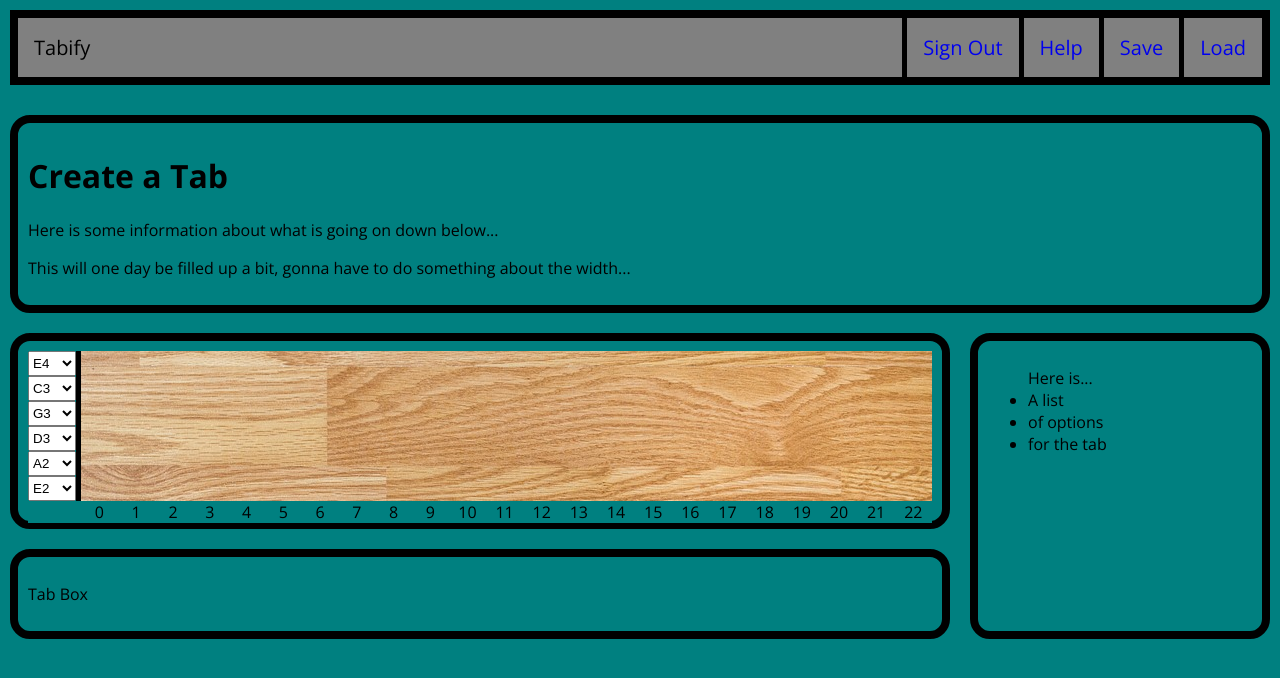
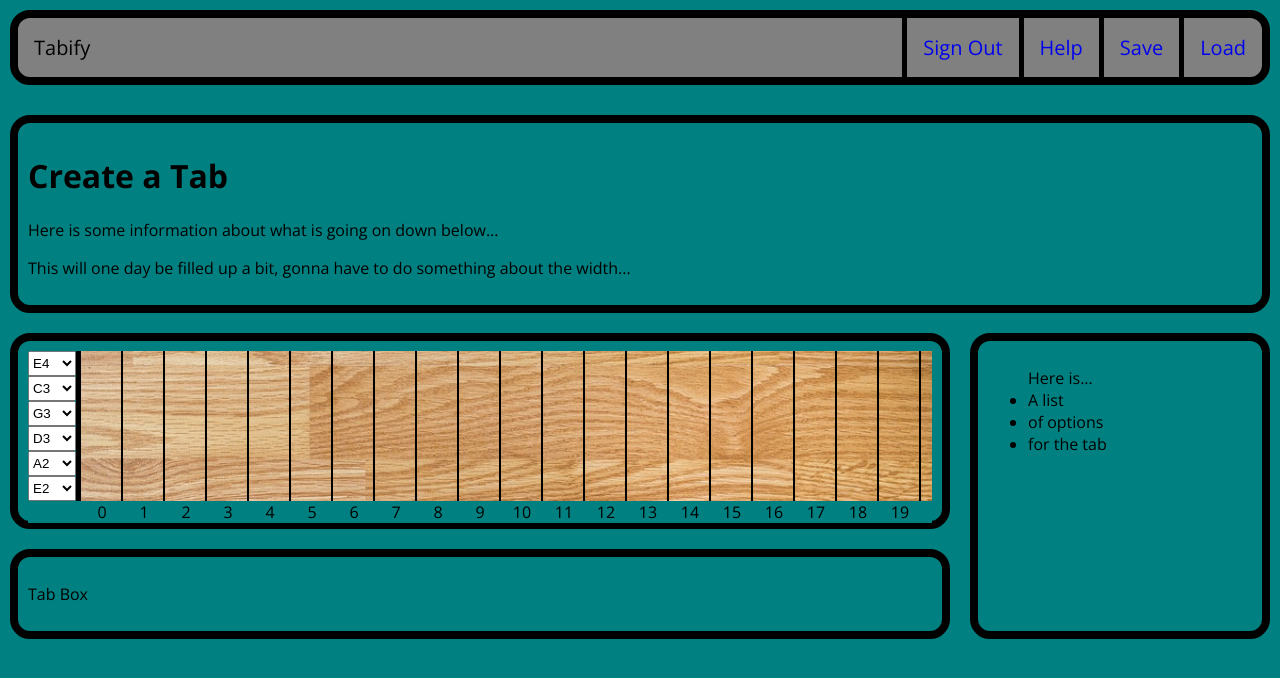
Before and after one commit to hashimh/TablatureApp, a website: page webpages/main.html in a window 1280 px wide. Drawn offline with nearby package versions, Linux system fonts and the light colour scheme.

Commit message:
updated main.html and main.css
more minor updates to main.hmtl

```diff
--- a/webpages/css/main.css
+++ b/webpages/css/main.css
@@ -19,6 +19,7 @@ main > div {
 
 header {
   border: 8px solid black;
+  border-radius: 20px;
   background-color: gray;
   margin: 10px;
 }
@@ -86,24 +87,31 @@ header {
 div.fretboardBox {
   display: inline-block;
   height: 20vh;
+  padding: 10px;
 }
 
 div.fretboard {
   background-image: url(wood.jpg);
+  background-size: cover;
+  position: relative;
+  overflow: auto;
 }
 
 div.fret {
   display: table-cell;
   width: 4.2%;
+  min-width: 40px;
   margin: 0;
   padding: 0;
   /* border: 1em solid black; */
   border-width: thin;
+  border-right: 2px solid black;
 }
 
 div.fret:hover {
   background-color: sienna;
 }
+
 
 div.fretFirstRow {
   display: table-row;
```
